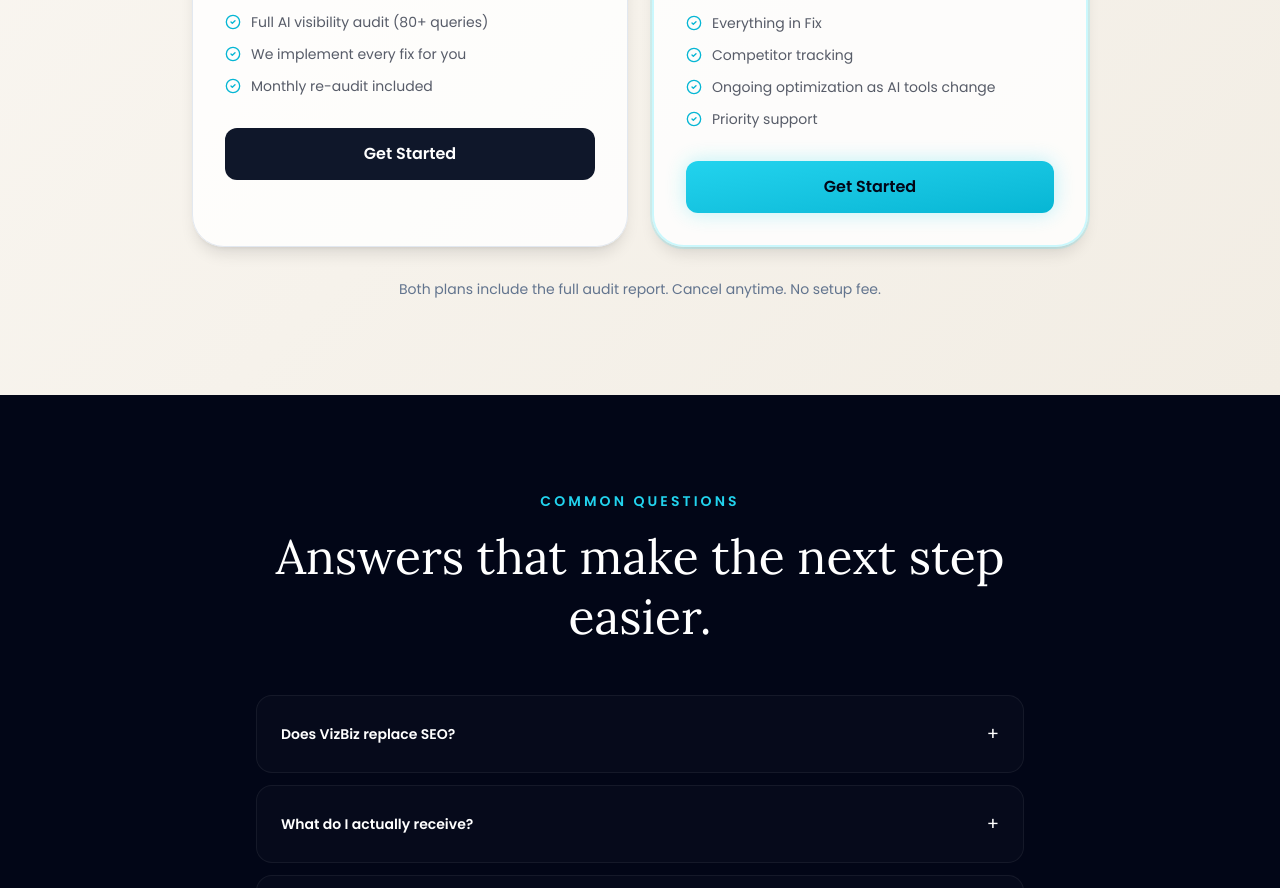
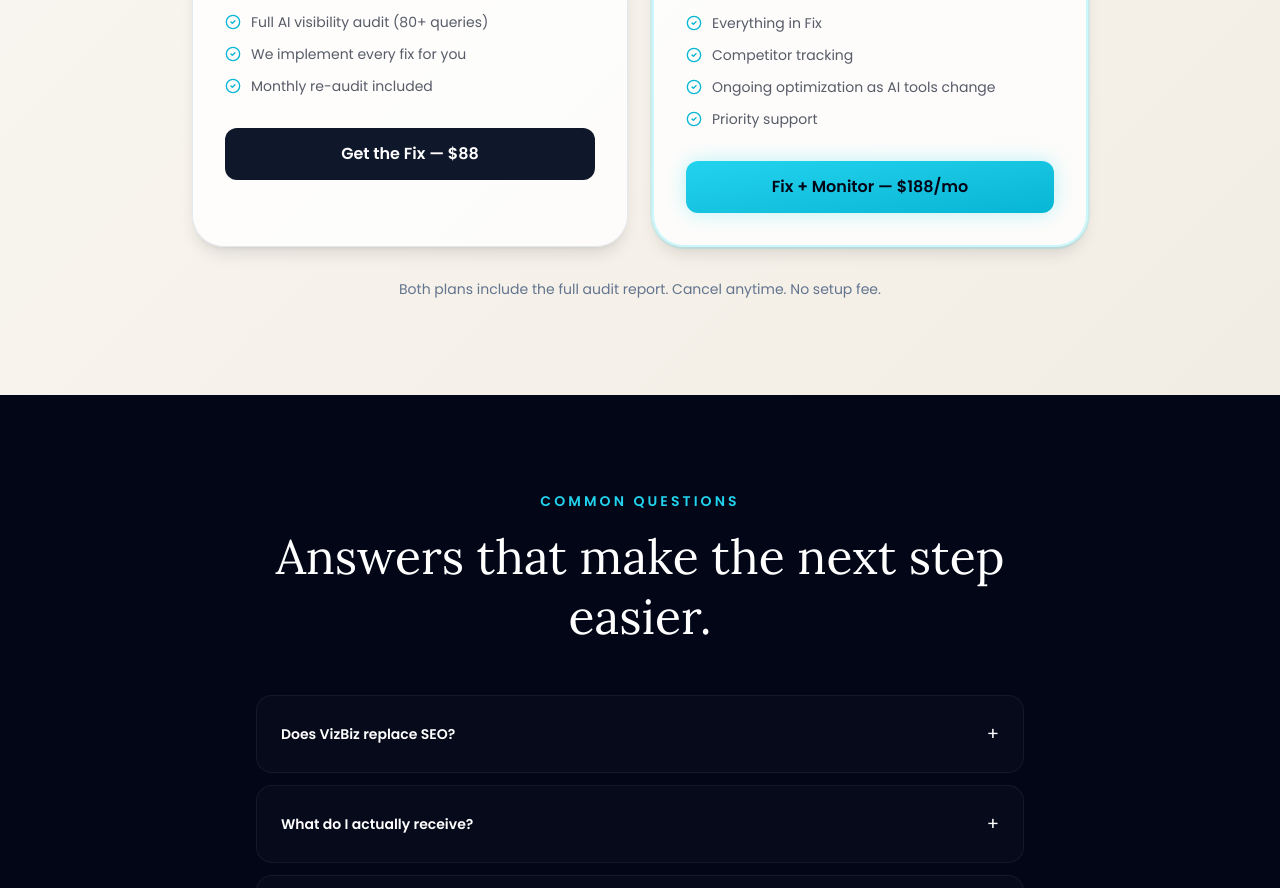
Before and after one commit to vizbizai-web/vizbiz-website, a Next.js app: page / in a window 1280 px wide. Shown: the part 4160-5048 px from the top of the page. Built offline with nearby package versions, Linux system fonts and the light colour scheme.

Commit message:
fix: homepage pricing CTAs now go straight to Stripe

```diff
--- a/src/app/HomeContent.tsx
+++ b/src/app/HomeContent.tsx
@@ -451,7 +451,7 @@
                     </li>
                   ))}
                 </ul>
-                <a href="#free-mini-report" className="mt-8 inline-flex w-full items-center justify-center rounded-xl bg-[#0F172A] px-6 py-3.5 font-semibold text-white transition hover:bg-[#020617]">Get Started</a>
+                <a href="https://buy.stripe.com/eVqbJ2gzd3g275ifzy24002" className="mt-8 inline-flex w-full items-center justify-center rounded-xl bg-[#0F172A] px-6 py-3.5 font-semibold text-white transition hover:bg-[#020617]">Get the Fix — $88</a>
               </div>
 
               {/* Fix + Monitor */}
@@ -469,7 +469,7 @@
                     </li>
                   ))}
                 </ul>
-                <a href="#free-mini-report" className="mt-8 inline-flex w-full items-center justify-center rounded-xl bg-gradient-to-br from-[#22D3EE] to-[#06B6D4] px-6 py-3.5 font-bold text-[#020617] shadow-[0_0_20px_rgba(34,211,238,0.3)] transition hover:scale-[1.01]">Get Started</a>
+                <a href="https://buy.stripe.com/5kQ7sMdn103Q2P22MM24003" className="mt-8 inline-flex w-full items-center justify-center rounded-xl bg-gradient-to-br from-[#22D3EE] to-[#06B6D4] px-6 py-3.5 font-bold text-[#020617] shadow-[0_0_20px_rgba(34,211,238,0.3)] transition hover:scale-[1.01]">Fix + Monitor — $188/mo</a>
               </div>
             </div>
 
```
